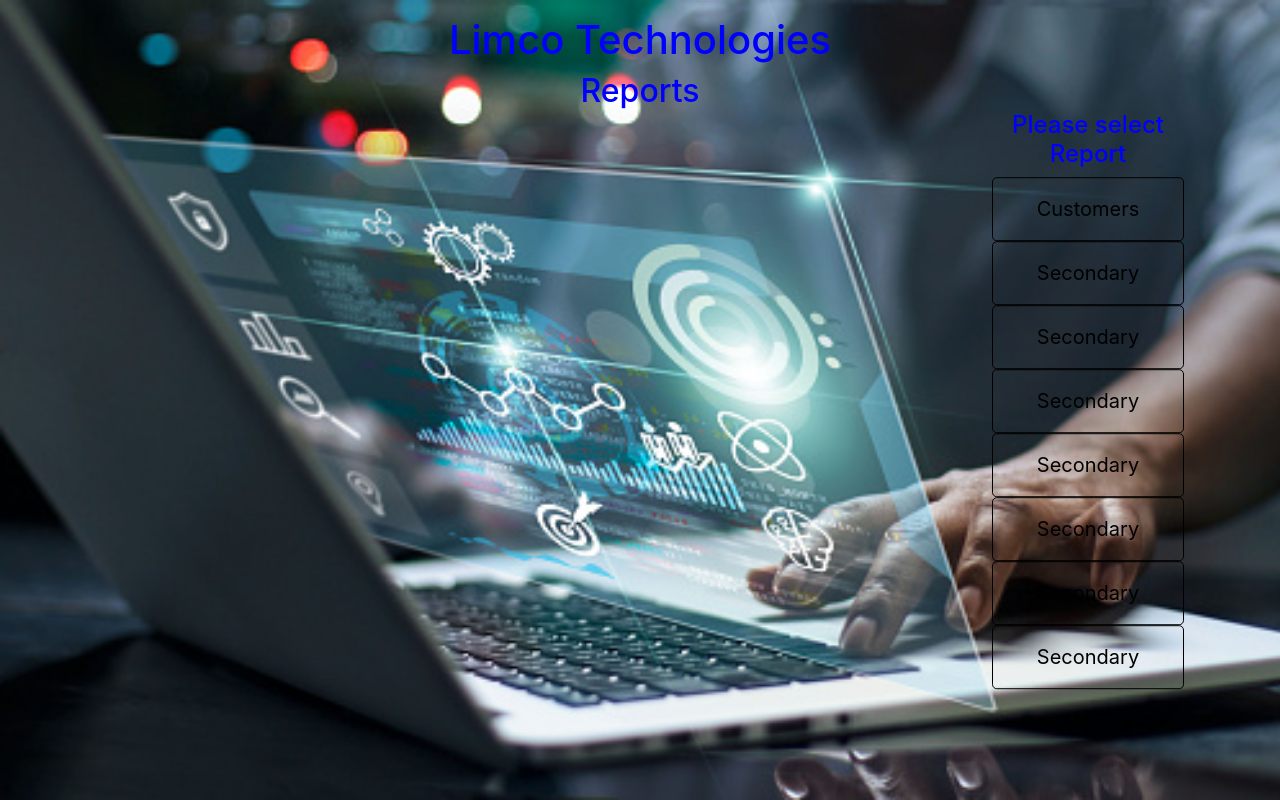
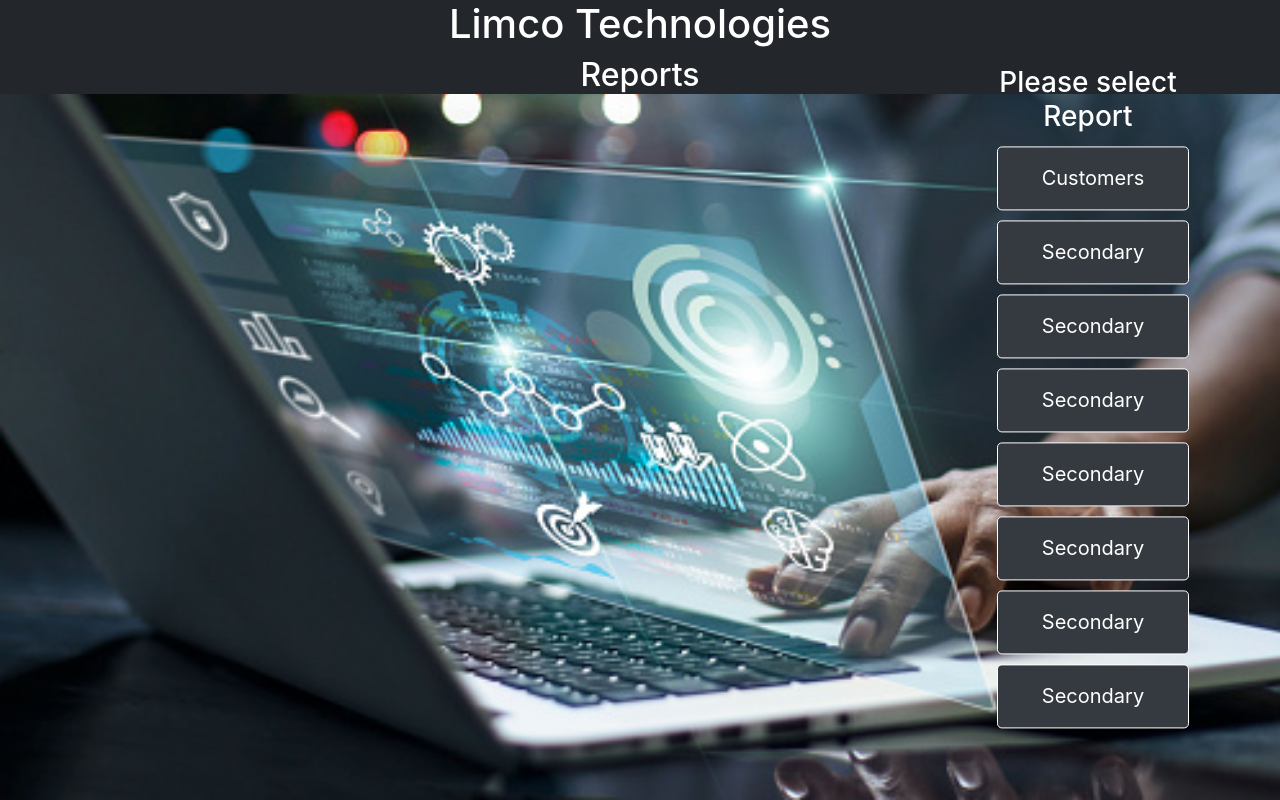
Before and after one commit to RandallBG/ClevelandCodesProject, a plain HTML site: page views/default/reports.html in a window 1280 px wide. Drawn offline with nearby package versions, Linux system fonts and the light colour scheme.

Commit message:
added some layout changes
layout changes to main links and header

```diff
--- a/views/default/reports.html
+++ b/views/default/reports.html
@@ -16,11 +16,12 @@
       background-repeat: no-repeat;
       background-attachment: fixed;
       background-size: cover;
-      color: blue;
+      color: white;
     }
 
     .main-heading {
-      margin: 1rem 0 0 0;
+      margin: 0 0 0 0;
+      background-color: #23272b;
     }
 
     .main-links {
@@ -31,8 +32,9 @@
       padding-top: 1rem;
       padding-bottom: 1rem;
       width: 100%;
-      border-color: black;
-      color: black;
+      border-color: white;
+      color: white;
+      margin: 5px;
 
     }
 
@@ -69,15 +71,15 @@
   <div class="container-fluid main-links">
     <div class="center">
       <div class="btn-wrapper">
-        <h4>Please select Report</h4>
-        <a href="contacts" button type="button" class="main-buttons btn btn-outline-dark btn-lg">Customers</a>
-        <button type="button" class="main-buttons btn btn-outline-dark btn-lg">Secondary</button>
-        <button type="button" class="main-buttons btn btn-outline-dark btn-lg">Secondary</button>
-        <button type="button" class="main-buttons btn btn-outline-dark btn-lg">Secondary</button>
-        <button type="button" class="main-buttons btn btn-outline-dark btn-lg">Secondary</button>
-        <button type="button" class="main-buttons btn btn-outline-dark btn-lg">Secondary</button>
-        <button type="button" class="main-buttons btn btn-outline-dark btn-lg">Secondary</button>
-        <button type="button" class="main-buttons btn btn-outline-dark btn-lg">Secondary</button>
+        <h3>Please select Report</h3>
+        <a href="contacts" button type="button" class="main-buttons btn btn-dark btn-lg">Customers</a>
+        <button type="button" class="main-buttons btn btn-dark btn-lg">Secondary</button>
+        <button type="button" class="main-buttons btn btn-dark btn-lg">Secondary</button>
+        <button type="button" class="main-buttons btn btn-dark btn-lg">Secondary</button>
+        <button type="button" class="main-buttons btn btn-dark btn-lg">Secondary</button>
+        <button type="button" class="main-buttons btn btn-dark btn-lg">Secondary</button>
+        <button type="button" class="main-buttons btn btn-dark btn-lg">Secondary</button>
+        <button type="button" class="main-buttons btn btn-dark btn-lg">Secondary</button>
       </div>
     </div>
   </div>
```
